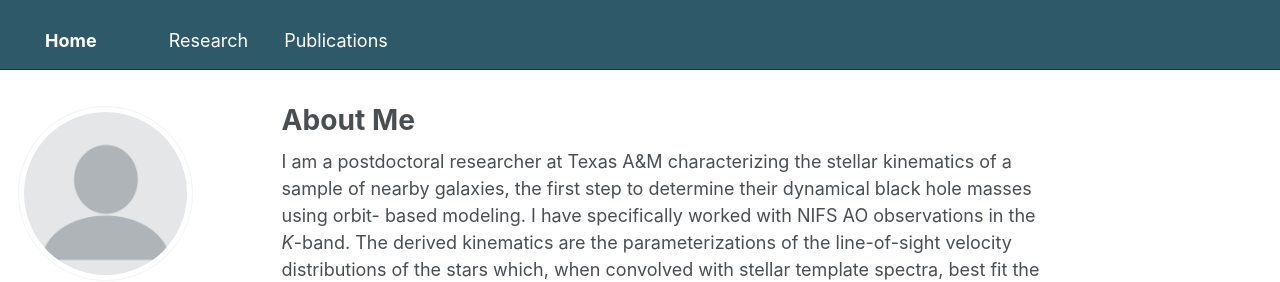
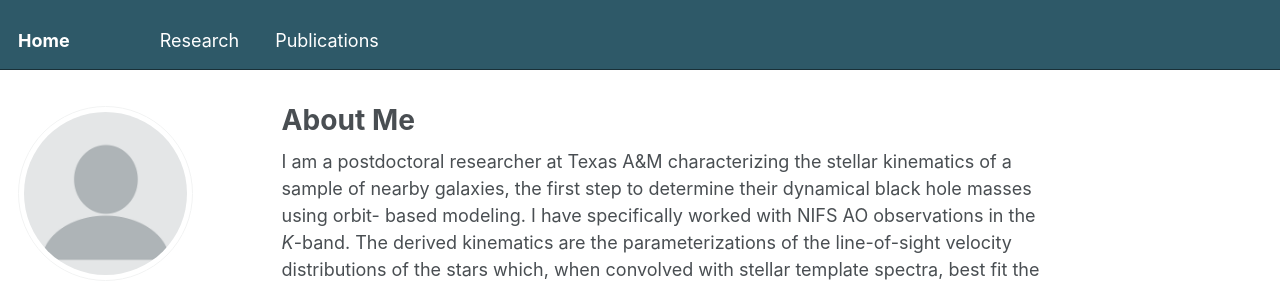
Before and after one commit to lkpitchford/lkpitchford.github.io, a Jekyll site: the page built from _pages/about.md, in a window 1280 px wide. Shown: the top 282 px of the page. Built offline with Jekyll 4.4.1, drawn with Linux system fonts in a browser that asks for light colours; some web fonts are replaced.

Commit message:
Update _masthead.scss

```diff
--- a/_sass/_masthead.scss
+++ b/_sass/_masthead.scss
@@ -52,8 +52,7 @@
   white-space: nowrap;
 
   &--lg {
-    padding-left: 1.5em;
-    padding-right: 2em;
+    padding-right: 3em;
     font-weight: 700;
   }
 }
```
